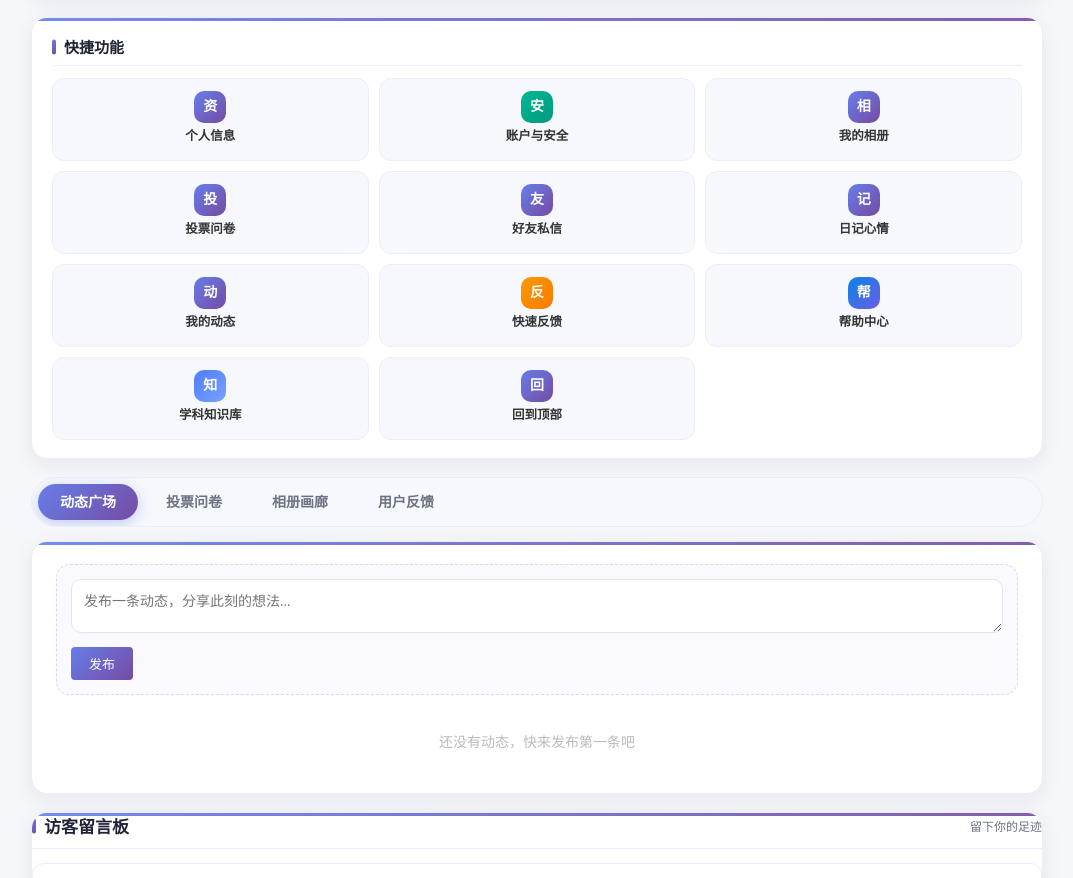
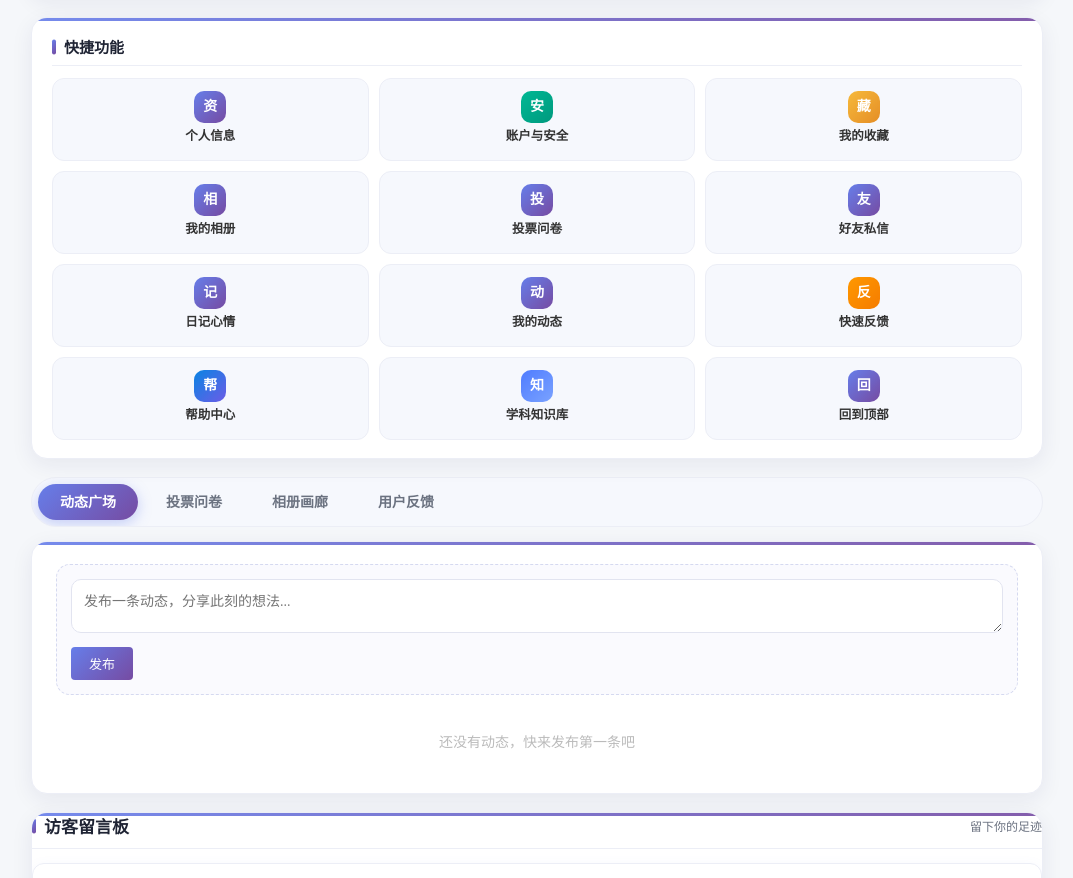
Before and after one commit to HL0416/my-hanlin021-site, a website: page index.html in a window 1280 px wide. Shown: the part 1404-2282 px from the top of the page, without its empty margins (103-1176 px from the left). Drawn offline with Linux system fonts and the light colour scheme; no server answers.

Commit message:
feat(home): 快捷功能补「我的收藏」入口，12 张卡在 3 列/2 列下均满格；升版 v=9

```diff
--- a/home-v5.css
+++ b/home-v5.css
@@ -705,3 +705,8 @@
         grid-template-columns: repeat(3, minmax(0, 1fr)) !important;
     }
 }
+
+/* 快捷功能：我的收藏入口图标 */
+.quick-icon-favorite {
+    background: linear-gradient(135deg, #f6b93b, #e58e26);
+}
--- a/index.html
+++ b/index.html
@@ -9,7 +9,7 @@
     <title>首页 - 我的站点</title>
     <link rel="stylesheet" href="styles.css">
     <link rel="stylesheet" href="home.css">
-    <link rel="stylesheet" href="home-v5.css?v=8">
+    <link rel="stylesheet" href="home-v5.css?v=9">
 </head>
 
 <body class="home-page">
@@ -158,6 +158,11 @@
                             <div class="quick-icon quick-icon-security">安</div>
                             <div class="quick-title">账户与安全</div>
                             <div class="quick-desc">密码、登录设备与注销</div>
+                        </a>
+                        <a href="profile.html#favorites" class="quick-card login-guard">
+                            <div class="quick-icon quick-icon-favorite">藏</div>
+                            <div class="quick-title">我的收藏</div>
+                            <div class="quick-desc">收藏内容与稍后读</div>
                         </a>
                         <a href="profile.html#albums" class="quick-card login-guard">
                             <div class="quick-icon quick-icon-album">相</div>
```
